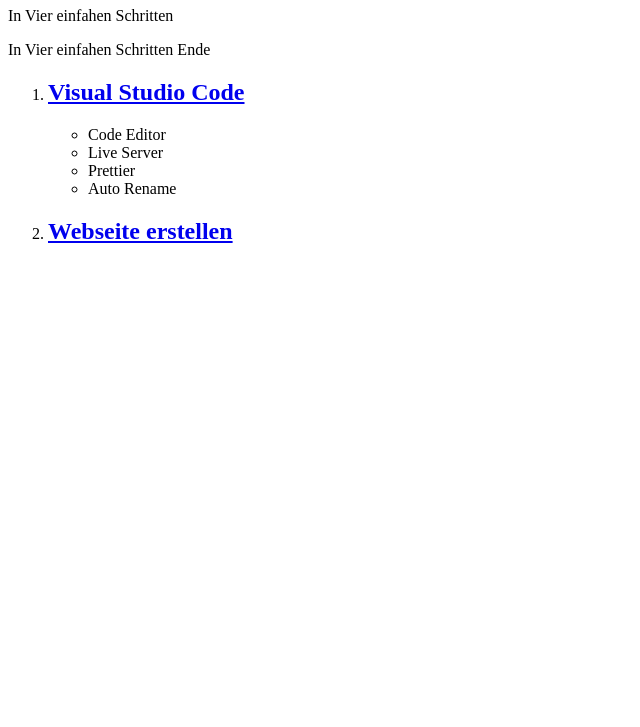
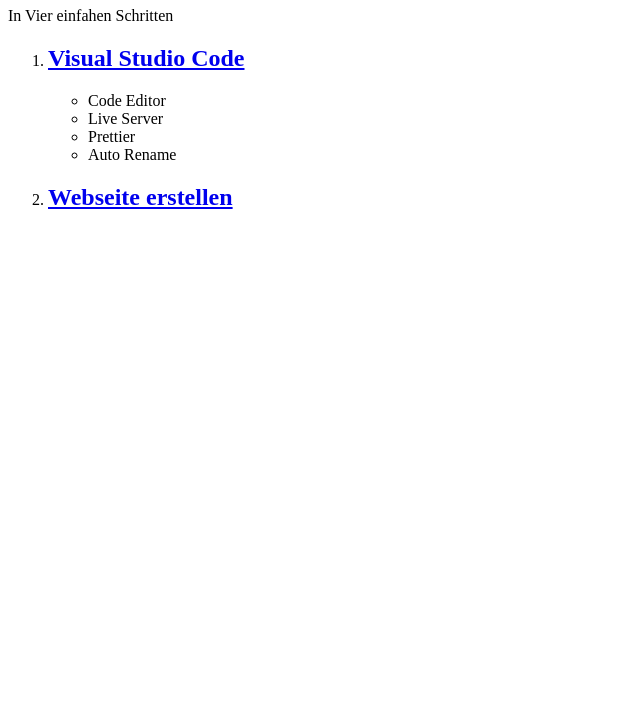
Before and after one commit to georg0480/webseite, a plain HTML site: page index.html in a window 1280 px wide. Shown: the part 73-800 px from the top of the page, without its empty margins (0-640 px from the left). Drawn offline with Linux system fonts and the light colour scheme.

Commit message:
minus test anzeige ende

```diff
--- a/index.html
+++ b/index.html
@@ -8,7 +8,6 @@
   <body>
     <h1>Online-Stellen einer Webseite</h1>
    <p>In Vier einfahen Schritten</p>
-        <p>In Vier einfahen Schritten Ende</p>
     <ol>
       <li>
         <h2>
```
